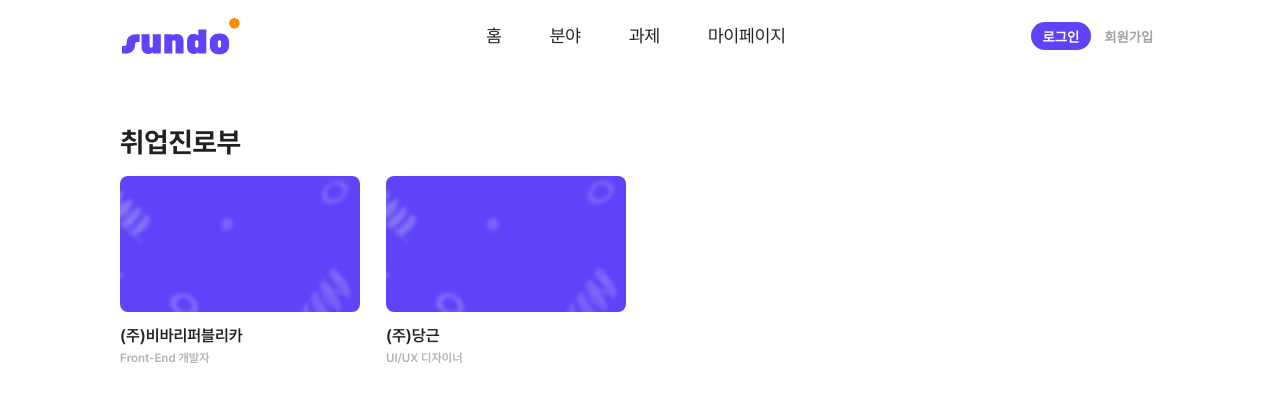
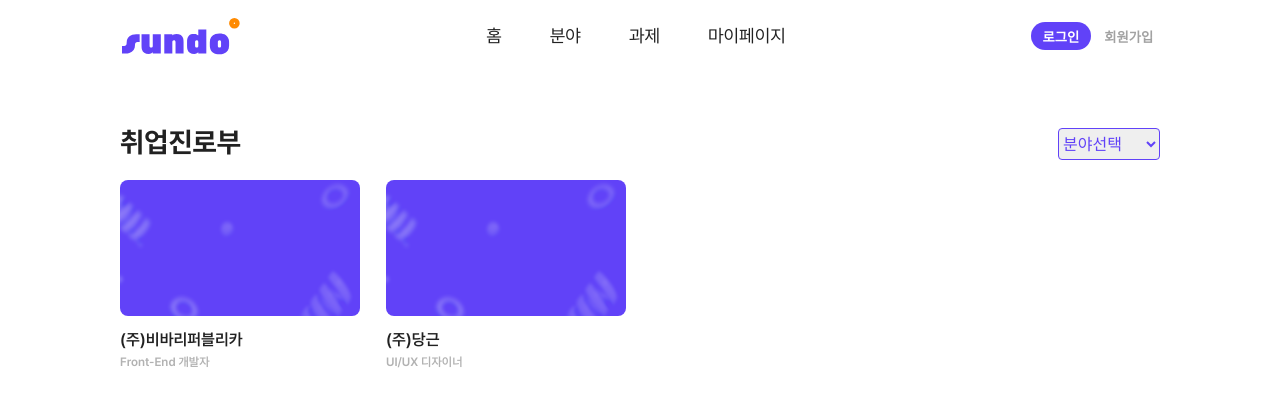
Before and after one commit to GSM-Not-Easy/Sundo-Frontend, a React (Create React App) app: page /job in a window 1280 px wide. Shown: the top 406 px of the page. Built offline with nearby package versions, Linux system fonts and the light colour scheme.

Commit message:
Add field link

```diff
--- /dev/null
+++ b/src/components/FieldLink/index.jsx
@@ -0,0 +1,32 @@
+import { useState } from 'react';
+import * as S from './style';
+import { useNavigate } from 'react-router-dom';
+
+const FieldLink = () => {
+  const navigate = useNavigate();
+  const [selectedField, setSelectedField] = useState('');
+
+  const handleFieldChange = (e) => {
+    const selected = e.target.value;
+    setSelectedField(selected);
+
+    if (selected === '취업진로부') {
+      navigate('/job');
+    } else if (selected === '위클래스') {
+      navigate('/weeclass');
+    } else if (selected === '급식') {
+      navigate('/foodList');
+    }
+  };
+
+  return (
+    <S.Select onChange={handleFieldChange} value={selectedField}>
+      <option>분야선택</option>
+      <option value='취업진로부'>취업진로부</option>
+      <option value='위클래스'>위클래스</option>
+      <option value='급식'>급식</option>
+    </S.Select>
+  );
+};
+
+export default FieldLink;
--- /dev/null
+++ b/src/components/FieldLink/style.js
@@ -0,0 +1,12 @@
+import styled from 'styled-components';
+
+export const Select = styled.select`
+  width: 6.375rem;
+  height: 2rem;
+  outline: none;
+  color: #6142f8;
+  font-size: 1rem;
+  font-weight: 400;
+  border-radius: 0.25rem;
+  border: 0.0625rem solid #6142f8;
+`;
--- a/src/components/index.js
+++ b/src/components/index.js
@@ -3,3 +3,4 @@ export { default as Header } from './Header';
 export { default as ReceivedChat } from './ReceivedChat';
 export { default as SendedChat } from './SendedChat';
 export { default as FoodModal } from './FoodModal';
+export { default as FieldLink } from './FieldLink';
--- a/src/pageContainer/FoodListPage/index.jsx
+++ b/src/pageContainer/FoodListPage/index.jsx
@@ -1,6 +1,5 @@
 import * as S from './style';
 import * as C from '../../components';
-import * as A from '../../assets/svg';
 import Girl from '../../assets/png/Girl.png';
 import Boy from '../../assets/png/Boy.png';
 import { useRecoilState } from 'recoil';
@@ -30,9 +29,12 @@ const FoodListPage = () => {
       <S.FoodWrapper>
         <S.FoodTitleWrapper>
           <S.FoodTitle>신청급식</S.FoodTitle>
-          {isStudent && (
-            <S.Button onClick={() => setIsFoodModal(true)}>신청하기</S.Button>
-          )}
+          <S.ButtonWrapper>
+            {isStudent && (
+              <S.Button onClick={() => setIsFoodModal(true)}>신청하기</S.Button>
+            )}
+            <C.FieldLink />
+          </S.ButtonWrapper>
         </S.FoodTitleWrapper>
         <S.FoodItemList>
           {foods.map((food, idx) =>
--- a/src/pageContainer/FoodListPage/style.js
+++ b/src/pageContainer/FoodListPage/style.js
@@ -20,6 +20,11 @@ export const FoodTitleWrapper = styled.div`
   justify-content: space-between;
   align-items: center;
   height: 2.5rem;
+`;
+
+export const ButtonWrapper = styled.div`
+  display: flex;
+  gap: 0.5rem;
 `;
 
 export const FoodTitle = styled.h1`
--- a/src/pageContainer/JobPage/index.jsx
+++ b/src/pageContainer/JobPage/index.jsx
@@ -21,7 +21,10 @@ const JobPage = () => {
     <S.Job>
       <C.Header />
       <S.JobWrapper>
-        <S.JobTitle>취업진로부</S.JobTitle>
+        <S.JobTitleWrapper>
+          <S.JobTitle>취업진로부</S.JobTitle>
+          <C.FieldLink />
+        </S.JobTitleWrapper>
         <S.JobContent>
           {test.map((Job) => (
             <Link key={Job.id} to={`/job/${Job.id}`}>
--- a/src/pageContainer/JobPage/style.js
+++ b/src/pageContainer/JobPage/style.js
@@ -13,6 +13,11 @@ export const JobWrapper = styled.div`
   display: flex;
   flex-direction: column;
   margin-top: 3.5rem;
+`;
+
+export const JobTitleWrapper = styled.div`
+  display: flex;
+  justify-content: space-between;
 `;
 
 export const JobTitle = styled.h1`
```
